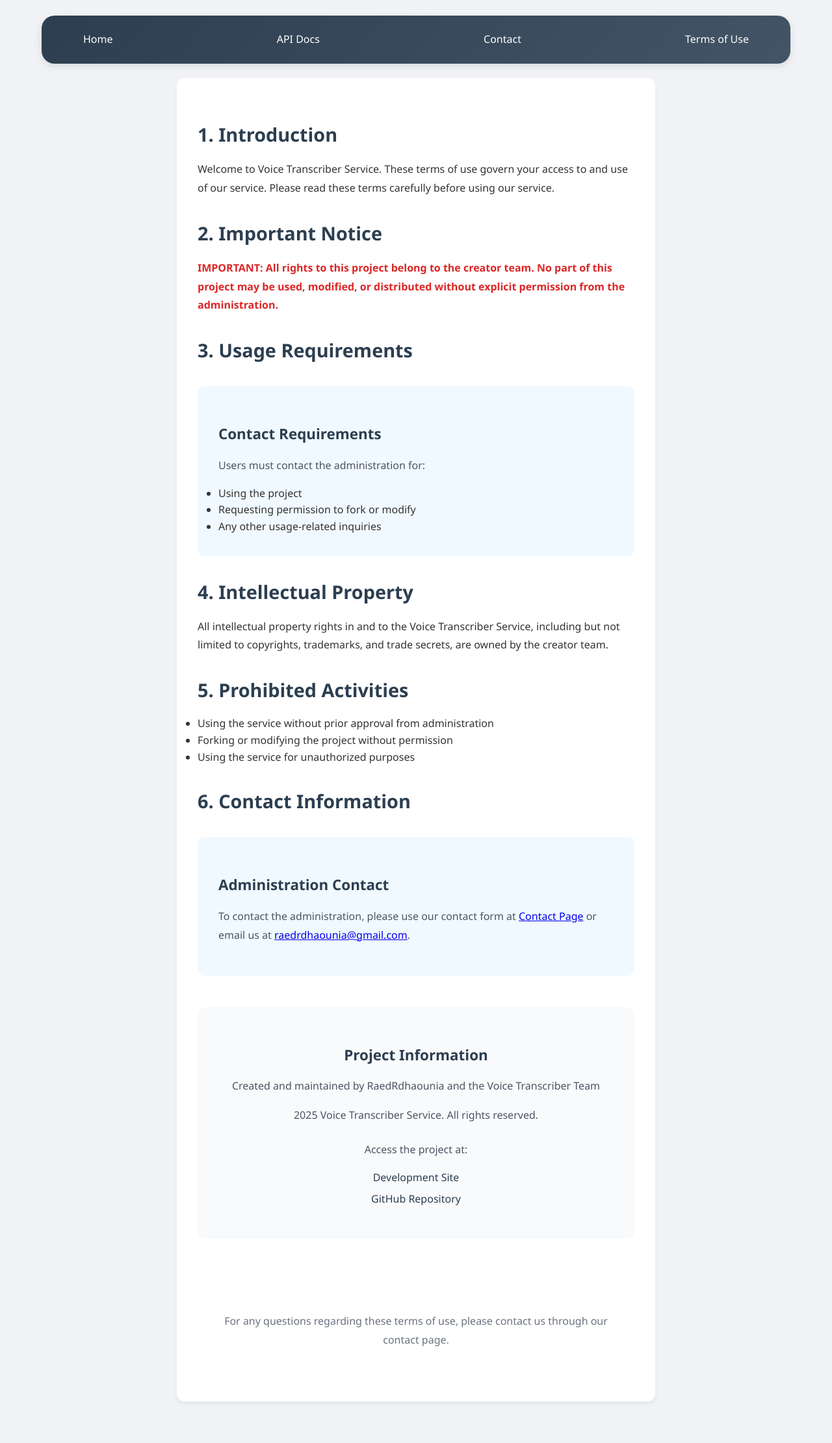
After one commit to RaedRdhaounia/conversation-from-audio, a FastAPI app: template app/templates/terms.html in a window 1280 px wide. The commit adds this page. Shown: the whole page at 65% size. Run offline with FastAPI, Linux system fonts and the light colour scheme; the template is opened without the code that fills it, so the values that code supplies are empty; parts of the project's set-up code (start-up, migrations or seed data) failed here and were passed over.

Commit message:
add terms static page

```diff
--- a/app/routes/root.py
+++ b/app/routes/root.py
@@ -79,3 +79,7 @@ async def handle_contact(
 @root_router.get("/", response_class=HTMLResponse)
 async def read_root(request: Request):
     return templates.TemplateResponse("index.html", {"request": request})
+
+@root_router.get("/terms")
+async def terms(request: Request):
+    return templates.TemplateResponse("terms.html", {"request": request})
--- a/app/templates/contact.html
+++ b/app/templates/contact.html
@@ -230,6 +230,7 @@
                 <a href="/" class="active">Home</a>
                 <a href="/docs">API Docs</a>
                 <a href="/contact">Contact</a>
+                <a href="/terms">Terms of Use</a>
             </div>
         </div>
 
--- /dev/null
+++ b/app/templates/terms.html
@@ -0,0 +1,230 @@
+<!DOCTYPE html>
+<html>
+    <head>
+        <title>Terms of Use - Voice Transcriber Service</title>
+        <style>
+            /* Reset and base styles */
+            * {
+                margin: 0;
+                padding: 0;
+                box-sizing: border-box;
+            }
+
+            /* Navigation bar */
+            .navbar {
+                background: linear-gradient(135deg, #2c3e50 0%, #425466 100%);
+                padding: 1rem;
+                position: fixed;
+                top: 1.5rem;
+                left: 50%;
+                transform: translateX(-50%);
+                width: 90%;
+                z-index: 1000;
+                box-shadow: 0 4px 12px rgba(0,0,0,0.1);
+                border-radius: 20px;
+                backdrop-filter: blur(10px);
+                -webkit-backdrop-filter: blur(10px);
+            }
+
+            .nav-links {
+                display: flex;
+                justify-content: space-between;
+                align-items: center;
+                width: 100%;
+                padding: 0 2rem;
+            }
+
+            .nav-links a {
+                color: white;
+                text-decoration: none;
+                padding: 0.5rem 1rem;
+                border-radius: 4px;
+                transition: background-color 0.3s ease;
+            }
+
+            .nav-links a:hover {
+                background-color: rgba(255,255,255,0.1);
+            }
+
+            /* Main content */
+            body {
+                font-family: 'Segoe UI', Tahoma, Geneva, Verdana, sans-serif;
+                background: #f0f2f5;
+                color: #333;
+                line-height: 1.6;
+                padding-top: 60px;
+                max-width: 800px;
+                margin: 0 auto;
+                padding: 2rem;
+            }
+
+            h1 {
+                color: #2c3e50;
+                font-size: 2.5rem;
+                margin-bottom: 1.5rem;
+                text-align: center;
+            }
+
+            h2 {
+                color: #2c3e50;
+                font-size: 1.8rem;
+                margin: 2rem 0 1rem;
+            }
+
+            h3 {
+                color: #425466;
+                font-size: 1.4rem;
+                margin: 1.5rem 0;
+            }
+
+            p {
+                margin: 1rem 0;
+                line-height: 1.8;
+            }
+
+            .content-section {
+                background: white;
+                padding: 2rem;
+                border-radius: 12px;
+                box-shadow: 0 4px 6px rgba(0,0,0,0.05);
+                margin-bottom: 2rem;
+            }
+
+            .important {
+                color: #dc2626;
+                font-weight: bold;
+            }
+
+            .creator-info {
+                margin-top: 3rem;
+                text-align: center;
+                padding: 2rem;
+                background: #f8fafc;
+                border-radius: 12px;
+            }
+
+            .creator-info h3 {
+                color: #2c3e50;
+                margin-bottom: 1rem;
+            }
+
+            .creator-info p {
+                color: #4b5563;
+            }
+
+            .project-links {
+                margin-top: 1.5rem;
+            }
+
+            .project-links ul {
+                list-style: none;
+                padding: 0;
+                margin: 1rem 0;
+            }
+
+            .project-links li {
+                margin: 0.5rem 0;
+            }
+
+            .project-links a {
+                color: #2c3e50;
+                text-decoration: none;
+                font-weight: 500;
+            }
+
+            .project-links a:hover {
+                color: #425466;
+                text-decoration: underline;
+            }
+
+            .contact-section {
+                background: #f0f9ff;
+                padding: 2rem;
+                border-radius: 12px;
+                margin: 2rem 0;
+            }
+
+            .contact-section h3 {
+                color: #2c3e50;
+                margin-bottom: 1rem;
+            }
+
+            .contact-section p {
+                color: #4b5563;
+            }
+
+            .footer {
+                text-align: center;
+                margin-top: 4rem;
+                padding: 2rem;
+                color: #6b7280;
+            }
+        </style>
+    </head>
+    <body>
+        <div class="navbar">
+            <div class="nav-links">
+                <a href="/" class="active">Home</a>
+                <a href="/docs">API Docs</a>
+                <a href="/contact">Contact</a>
+                <a href="/terms">Terms of Use</a>
+            </div>
+        </div>
+
+        <div class="main-content">
+            <h1>Terms of Use</h1>
+
+            <div class="content-section">
+                <h2>1. Introduction</h2>
+                <p>Welcome to Voice Transcriber Service. These terms of use govern your access to and use of our service. Please read these terms carefully before using our service.</p>
+
+                <h2>2. Important Notice</h2>
+                <p class="important">IMPORTANT: All rights to this project belong to the creator team. No part of this project may be used, modified, or distributed without explicit permission from the administration.</p>
+
+                <h2>3. Usage Requirements</h2>
+                <div class="contact-section">
+                    <h3>Contact Requirements</h3>
+                    <p>Users must contact the administration for:</p>
+                    <ul>
+                        <li>Using the project</li>
+                        <li>Requesting permission to fork or modify</li>
+                        <li>Any other usage-related inquiries</li>
+                    </ul>
+                </div>
+
+                <h2>4. Intellectual Property</h2>
+                <p>All intellectual property rights in and to the Voice Transcriber Service, including but not limited to copyrights, trademarks, and trade secrets, are owned by the creator team.</p>
+
+                <h2>5. Prohibited Activities</h2>
+                <ul>
+                    <li>Using the service without prior approval from administration</li>
+                    <li>Forking or modifying the project without permission</li>
+                    <li>Using the service for unauthorized purposes</li>
+                </ul>
+
+                <h2>6. Contact Information</h2>
+                <div class="contact-section">
+                    <h3>Administration Contact</h3>
+                    <p>To contact the administration, please use our contact form at <a href="/contact">Contact Page</a> or email us at <a href="mailto:raedrdhaounia@gmail.com">raedrdhaounia@gmail.com</a>.</p>
+                </div>
+
+                <div class="creator-info">
+                    <h3>Project Information</h3>
+                    <p>Created and maintained by RaedRdhaounia and the Voice Transcriber Team</p>
+                    <p> 2025 Voice Transcriber Service. All rights reserved.</p>
+                    <div class="project-links">
+                        <p>Access the project at:</p>
+                        <ul>
+                            <li><a href="https://conversation-from-audio.onrender.com" target="_blank">Development Site</a></li>
+                            <li><a href="https://github.com/RaedRdhaounia/conversation-from-audio" target="_blank">GitHub Repository</a></li>
+                        </ul>
+                    </div>
+                </div>
+
+                <div class="footer">
+                    <p>For any questions regarding these terms of use, please contact us through our contact page.</p>
+                </div>
+            </div>
+        </div>
+    </body>
+</html>
```
Also changed, not shown: app/templates/index.html (+6 -5 lines).
